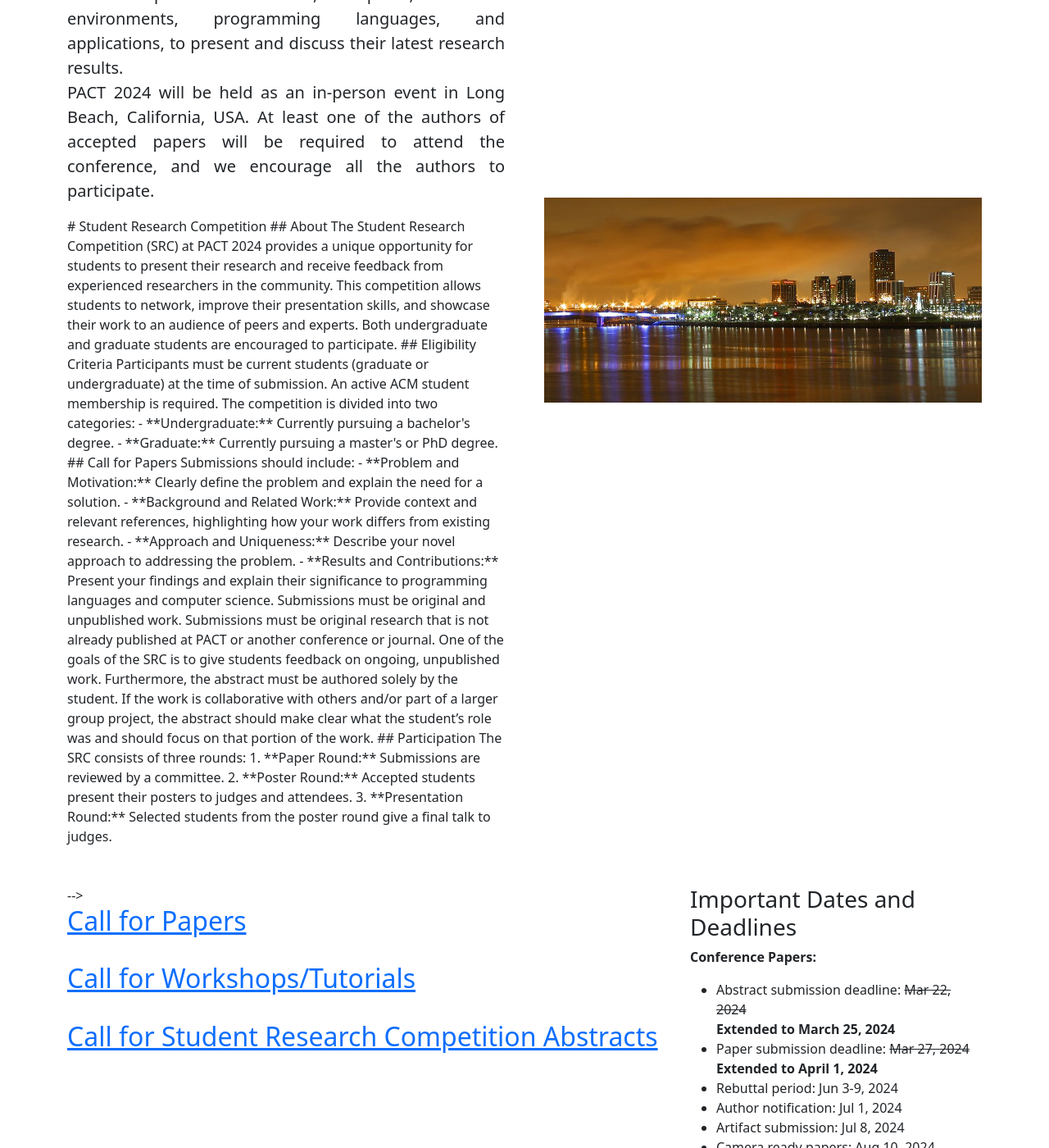
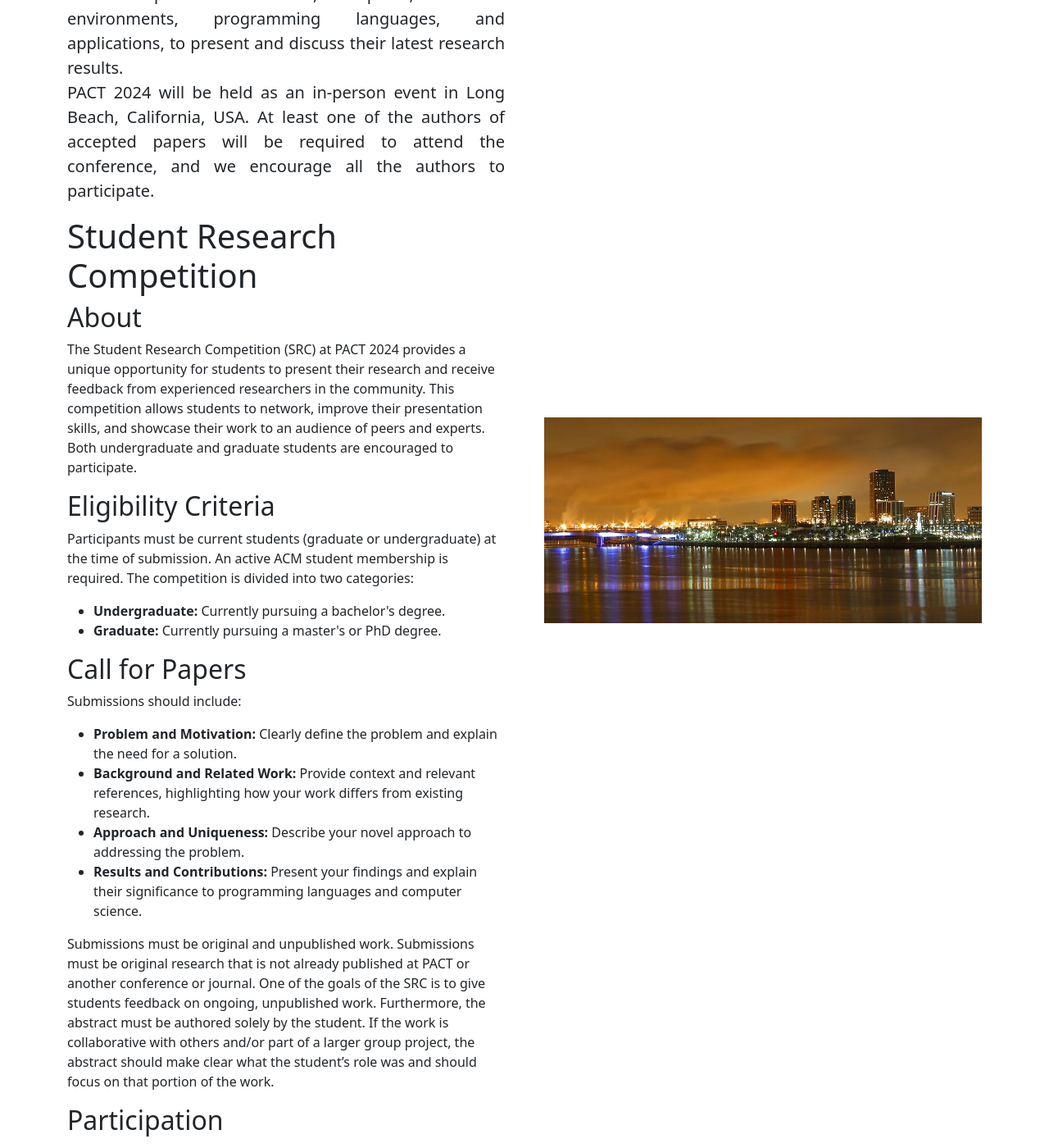
Before and after one commit to pact2024/pact2024.github.io, a Jekyll site: the page built from index.html, in a window 1280 px wide and 1400 px high, scrolled down 445 px. Shown: the whole window at 82% size. Built offline with Jekyll 4.4.1, drawn with Linux system fonts in a browser that asks for light colours; some of the changed text lies outside the part shown.

Commit message:
Update index_hero.html

```diff
--- a/_includes/index_hero.html
+++ b/_includes/index_hero.html
@@ -33,37 +33,44 @@
                 of accepted papers will be required to attend the conference, and we encourage all the authors to participate.
             </p>
 
-            # Student Research Competition
+            <!DOCTYPE html>
+            <html lang="en">
+            <head>
+                <meta charset="UTF-8">
+                <meta name="viewport" content="width=device-width, initial-scale=1.0">
+                <title>Student Research Competition</title>
+            </head>
+            <body>
+                <h1>Student Research Competition</h1>
+                <h2>About</h2>
+                <p>The Student Research Competition (SRC) at PACT 2024 provides a unique opportunity for students to present their research and receive feedback from experienced researchers in the community. This competition allows students to network, improve their presentation skills, and showcase their work to an audience of peers and experts. Both undergraduate and graduate students are encouraged to participate.</p>
 
-## About
+                <h2>Eligibility Criteria</h2>
+                <p>Participants must be current students (graduate or undergraduate) at the time of submission. An active ACM student membership is required. The competition is divided into two categories:</p>
+                <ul>
+                    <li><strong>Undergraduate:</strong> Currently pursuing a bachelor's degree.</li>
+                    <li><strong>Graduate:</strong> Currently pursuing a master's or PhD degree.</li>
+                </ul>
 
-The Student Research Competition (SRC) at PACT 2024 provides a unique opportunity for students to present their research and receive feedback from experienced researchers in the community. This competition allows students to network, improve their presentation skills, and showcase their work to an audience of peers and experts. Both undergraduate and graduate students are encouraged to participate.
+                <h2>Call for Papers</h2>
+                <p>Submissions should include:</p>
+                <ul>
+                    <li><strong>Problem and Motivation:</strong> Clearly define the problem and explain the need for a solution.</li>
+                    <li><strong>Background and Related Work:</strong> Provide context and relevant references, highlighting how your work differs from existing research.</li>
+                    <li><strong>Approach and Uniqueness:</strong> Describe your novel approach to addressing the problem.</li>
+                    <li><strong>Results and Contributions:</strong> Present your findings and explain their significance to programming languages and computer science.</li>
+                </ul>
+                <p>Submissions must be original and unpublished work. Submissions must be original research that is not already published at PACT or another conference or journal. One of the goals of the SRC is to give students feedback on ongoing, unpublished work. Furthermore, the abstract must be authored solely by the student. If the work is collaborative with others and/or part of a larger group project, the abstract should make clear what the student’s role was and should focus on that portion of the work.</p>
 
-## Eligibility Criteria
-
-Participants must be current students (graduate or undergraduate) at the time of submission. An active ACM student membership is required. The competition is divided into two categories:
-
-- **Undergraduate:** Currently pursuing a bachelor's degree.
-- **Graduate:** Currently pursuing a master's or PhD degree.
-
-## Call for Papers
-
-Submissions should include:
-
-- **Problem and Motivation:** Clearly define the problem and explain the need for a solution.
-- **Background and Related Work:** Provide context and relevant references, highlighting how your work differs from existing research.
-- **Approach and Uniqueness:** Describe your novel approach to addressing the problem.
-- **Results and Contributions:** Present your findings and explain their significance to programming languages and computer science.
-
-Submissions must be original and unpublished work. Submissions must be original research that is not already published at PACT or another conference or journal. One of the goals of the SRC is to give students feedback on ongoing, unpublished work. Furthermore, the abstract must be authored solely by the student. If the work is collaborative with others and/or part of a larger group project, the abstract should make clear what the student’s role was and should focus on that portion of the work.
-
-## Participation
-
-The SRC consists of three rounds:
-
-1. **Paper Round:** Submissions are reviewed by a committee.
-2. **Poster Round:** Accepted students present their posters to judges and attendees.
-3. **Presentation Round:** Selected students from the poster round give a final talk to judges.
+                <h2>Participation</h2>
+                <p>The SRC consists of three rounds:</p>
+                <ol>
+                    <li><strong>Paper Round:</strong> Submissions are reviewed by a committee.</li>
+                    <li><strong>Poster Round:</strong> Accepted students present their posters to judges and attendees.</li>
+                    <li><strong>Presentation Round:</strong> Selected students from the poster round give a final talk to judges.</li>
+                </ol>
+            </body>
+            </html>
 
 
 
```
